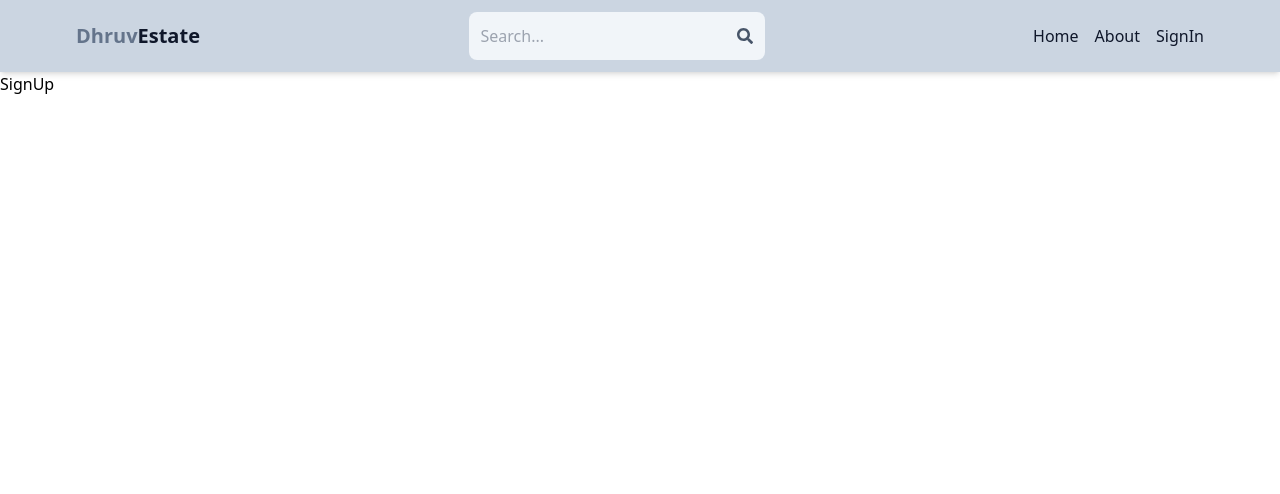
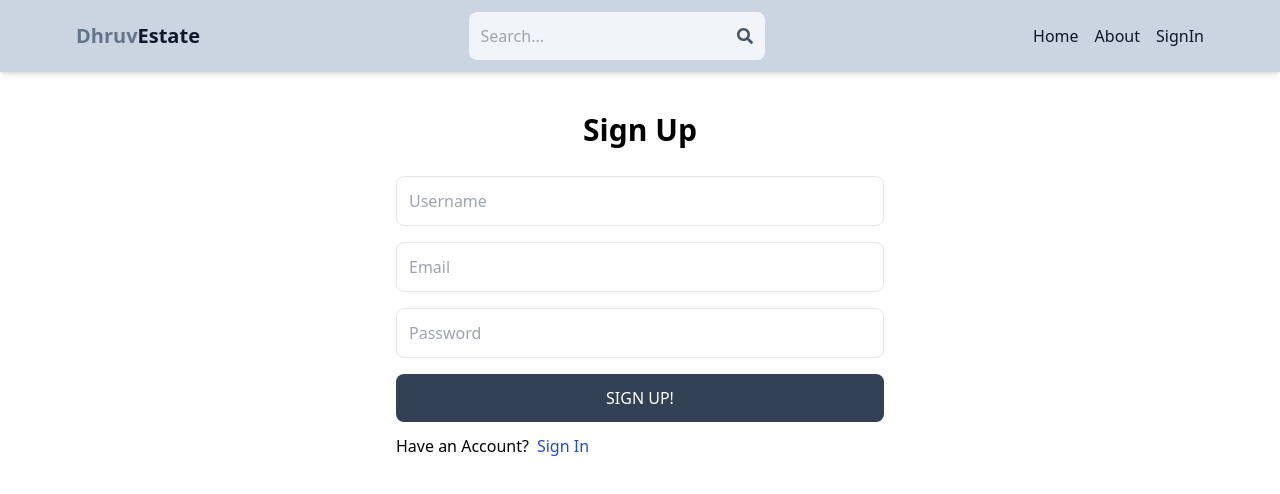
Before and after one commit to Dhruvv2003/RealEstate, a React (Vite) app in the folder client/: page /Sign-Up in a window 1280 px wide. Shown: the top 494 px of the page. Built offline with nearby package versions, Linux system fonts and the light colour scheme.

Commit message:
Sign Up page UI

```diff
--- a/client/src/pages/signup.jsx
+++ b/client/src/pages/signup.jsx
@@ -1,7 +1,18 @@
-import React from 'react'
-
+import { Link } from "react-router-dom"
 export default function SignUp() {
   return (
-    <div>SignUp</div>
+    <div className="max-w-lg mx-auto p-3">
+      <h1 className="text-3xl text-center font-semibold my-7">Sign Up</h1>
+      <form className="flex flex-col gap-4">
+        <input type="text" placeholder="Username" className="border p-3 rounded-lg" id="username"/>
+        <input type="email" placeholder="Email" className="border p-3 rounded-lg" id="email"/>
+        <input type="password" placeholder="Password" className="border p-3 rounded-lg" id="password"/>
+        <button className="bg-slate-700 text-white p-3 rounded-lg uppercase hover:opacity-90 disabled:opacity-75">SIGN UP!</button>
+      </form>
+      <div className="flex gap-2 mt-3">
+        <p>Have an Account?</p>
+        <Link to='/sign-in'><span className="text-blue-700">Sign In</span></Link>
+      </div>
+    </div>
   )
 }
```
